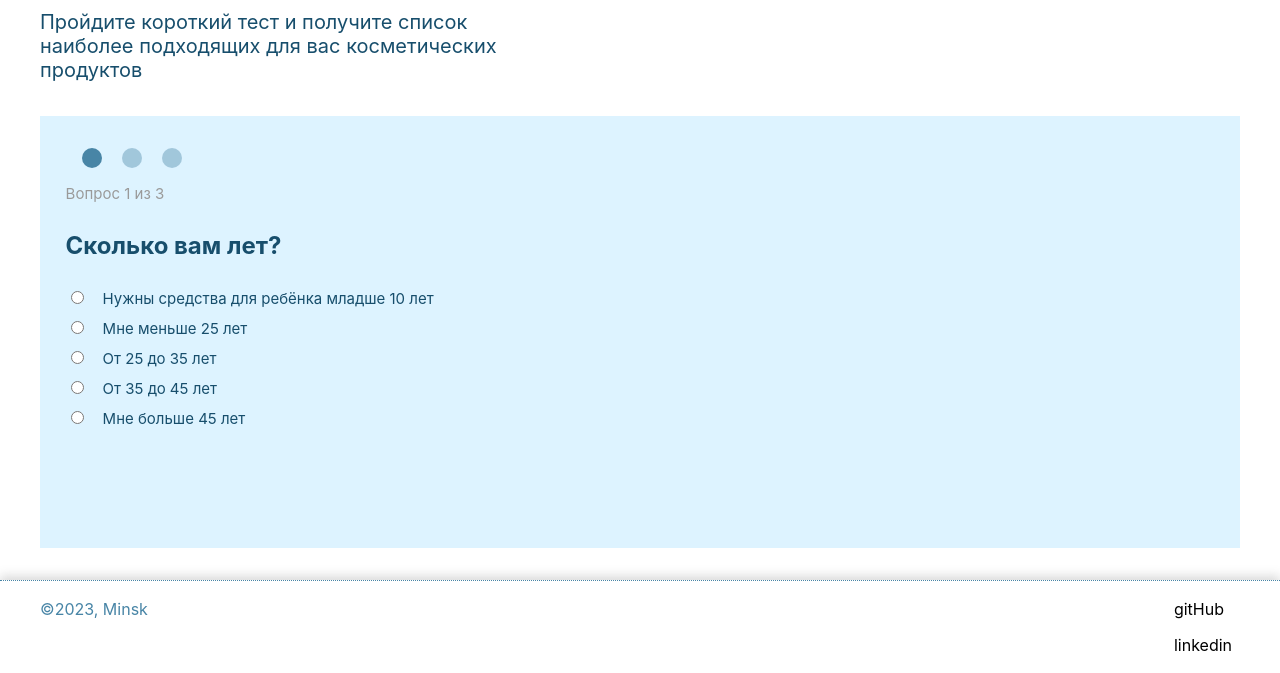
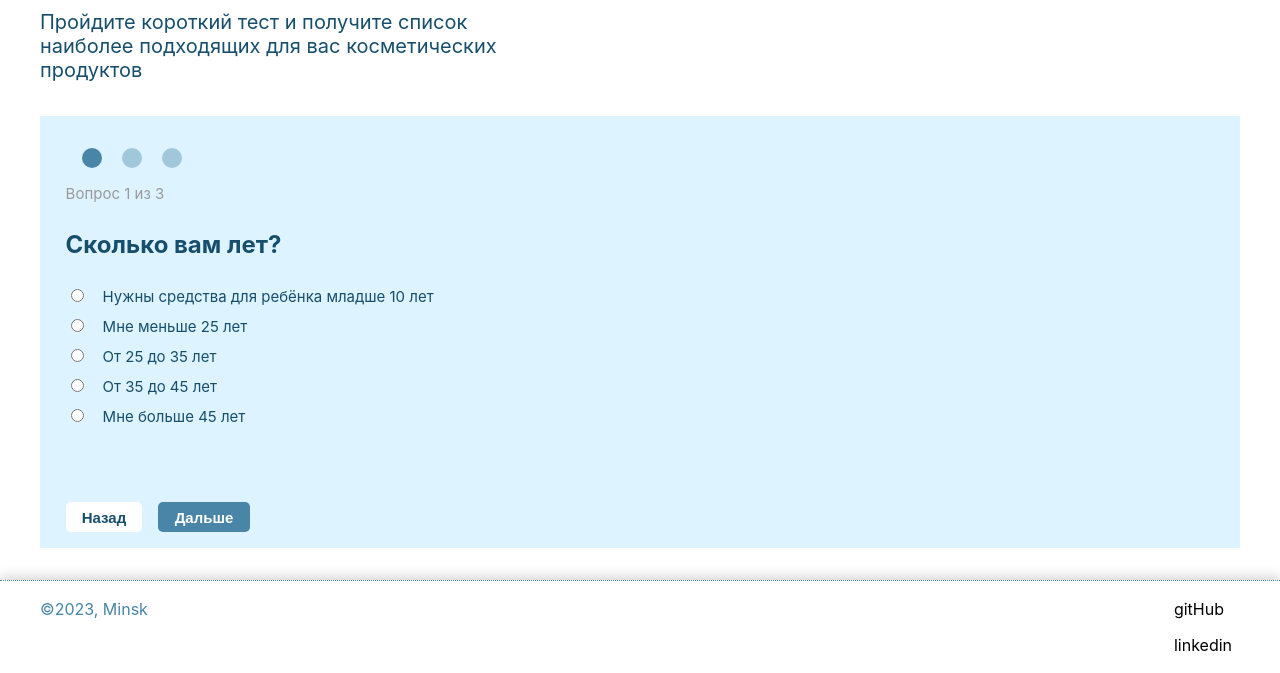
Before and after one commit to MaryAnzh/Quiz-beauty_Test-task, a website built with webpack: page index.html in a window 1280 px wide. Shown: the part 167-840 px from the top of the page. Built offline with nearby package versions, Linux system fonts and the light colour scheme.

Commit message:
feat: add buttons

```diff
--- a/src/app/pages/quiz/round/round.scss
+++ b/src/app/pages/quiz/round/round.scss
@@ -5,7 +5,13 @@
     padding: 1rem 1.6rem;
     display: flex;
     flex-direction: column;
+    justify-content: space-between;
     background: $mainColorLight_2;
+
+    &__info {
+        width: 100%;
+        display: flex;
+        flex-direction: column;
 
         &__slider-checkboxes {
             display: flex;
@@ -61,7 +67,7 @@
         }
 
         &__question {
-        padding: 1.75rem 0;
+            padding: 1.7rem 0;
             font-size: 1.5rem;
             font-weight: 700;
             color: $mainColorDark;
@@ -82,3 +88,33 @@
             }
         }
     }
+
+    &__buttons {
+        width: 100%;
+        align-self: flex-end;
+        display: flex;
+        gap: 1rem;
+
+        &__prev,
+        &__next {
+            padding: 0.4rem;
+            border: none;
+            border-radius: 0.3125rem;
+            font-size: 0.9375rem;
+            font-weight: 700;
+        }
+
+        &__prev {
+            width: 4.8rem;
+            color: $mainColorDark;
+            background-color: white;
+        }
+
+        &__next {
+            width: 5.7rem;
+            background-color: $mainColor;
+            color: white;
+
+        }
+    }
+}
--- a/src/app/pages/quiz/round/round.ts
+++ b/src/app/pages/quiz/round/round.ts
@@ -2,20 +2,38 @@ import { Control } from '../../../../utile/control'
 import { IRound } from '../../../../data/quiz.data';
 import { quizData } from '../../../../data/quiz.data';
 
+enum ButtonEnum {
+    Next = 'Дальше',
+    Prev = 'Назад',
+    Result = 'Узнать результат',
+};
+
 export class Round extends Control {
+    infWrap: Control;
     sliderCheckboxes: Control;
     checkboxesSet: HTMLInputElement[] = [];
     questionNumText: Control;
     question: Control;
     answerList: Control;
     answerListSet: HTMLInputElement[] = [];
+    buttonsBlock: Control;
+    prevButton: Control;
+    nextButton: Control;
 
     constructor(parent: HTMLElement) {
         super(parent, 'div', 'round');
-        this.sliderCheckboxes = new Control(this.node, 'div', 'round__slider-checkboxes');
-        this.questionNumText = new Control(this.node, 'p', 'round__question-num-text');
-        this.question = new Control(this.node, 'p', 'round__question', quizData[0].question);
-        this.answerList = new Control(this.node, 'ul', 'round__answer-list');
+
+        //block1
+        this.infWrap = new Control(this.node, 'div', 'round__info');
+        this.sliderCheckboxes = new Control(this.infWrap.node, 'div', 'round__info__slider-checkboxes');
+        this.questionNumText = new Control(this.infWrap.node, 'p', 'round__info__question-num-text');
+        this.question = new Control(this.infWrap.node, 'p', 'round__info__question', quizData[0].question);
+        this.answerList = new Control(this.infWrap.node, 'ul', 'round__info__answer-list');
+
+        //block2
+        this.buttonsBlock = new Control(this.node, 'div', 'round__buttons');
+        this.prevButton = new Control(this.buttonsBlock.node, 'button', 'round__buttons__prev', ButtonEnum.Prev);
+        this.nextButton = new Control(this.buttonsBlock.node, 'button', 'round__buttons__next', ButtonEnum.Next);
 
         this.createCheckBox(3);
         this.addQuestionNumberText(1, 3);
@@ -28,14 +46,14 @@ export class Round extends Control {
 
     createCheckBox = (quantity: number) => {
         [...Array(quantity).keys()].forEach(el => {
-            const box = new Control(this.sliderCheckboxes.node, 'div', 'round__slider-checkboxes__box');
-            const input = new Control(box.node, 'input', 'round__slider-checkboxes__box__input', null,
+            const box = new Control(this.sliderCheckboxes.node, 'div', 'round__info__slider-checkboxes__box');
+            const input = new Control(box.node, 'input', 'round__info__slider-checkboxes__box__input', null,
                 [
                     { name: 'name', value: 'box' },
                     { name: 'type', value: 'radio' },
                     { name: 'id', value: `box-${el}` }
                 ])
-            const label = new Control(box.node, 'label', 'round__slider-checkboxes__box__label', null, [{ name: 'for', value: `box-${el}` }]);
+            const label = new Control(box.node, 'label', 'round__info__slider-checkboxes__box__label', null, [{ name: 'for', value: `box-${el}` }]);
             const i = <HTMLInputElement>input.node;
             this.checkboxesSet.push(i);
         });
@@ -53,15 +71,15 @@ export class Round extends Control {
     createAnswerList = (answers: string[]) => {
         this.answerList.node.innerHTML = '';
         [...Array(answers.length).keys()].forEach((index) => {
-            const answer = new Control(this.answerList.node, 'li', 'round__answer-list__answer');
+            const answer = new Control(this.answerList.node, 'li', 'round__info__answer-list__answer');
             const inputId = `answer_${index}`;
-            const input = new Control(answer.node, 'input', 'round__answer-list__answer__input', null,
+            const input = new Control(answer.node, 'input', 'round__info__answer-list__answer__input', null,
                 [
                     { name: 'name', value: 'answer' },
                     { name: 'type', value: 'radio' },
                     { name: 'id', value: inputId }
                 ])
-            const label = new Control(answer.node, 'label', 'round__answer-list__answer__label', null, [{ name: 'for', value: inputId }]);
+            const label = new Control(answer.node, 'label', 'round__info__answer-list__answer__label', null, [{ name: 'for', value: inputId }]);
             label.node.textContent = answers[index];
             const item = <HTMLInputElement>input.node;
             this.answerListSet.push(item);
```
Lines whose indentation alone changed are shown as unchanged.
